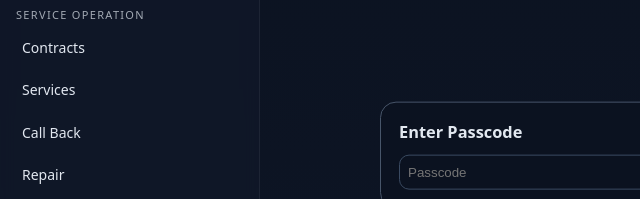
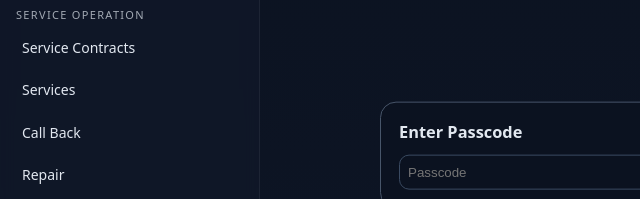
Before and after one commit to Shen327/tridenthub-portal, a plain HTML site: page index.html in a window 1280 px wide. Shown: the part 245-444 px from the top of the page, 0-640 px from the left. Drawn offline with nearby package versions, Linux system fonts and the light colour scheme.

Commit message:
Update index.html

```diff
--- a/index.html
+++ b/index.html
@@ -465,7 +465,7 @@ const NAV = [
     {key:"new_contract", label:"New Contract"}
   ]},
   { title:"Service Operation", items:[
-    {key:"contracts", label:"Contracts"},
+    {key:"contracts", label:"Service Contracts"},
     {key:"services",   label:"Services"},
     {key:"callbacks",  label:"Call Back"},
     {key:"repairs",    label:"Repair"},
```
